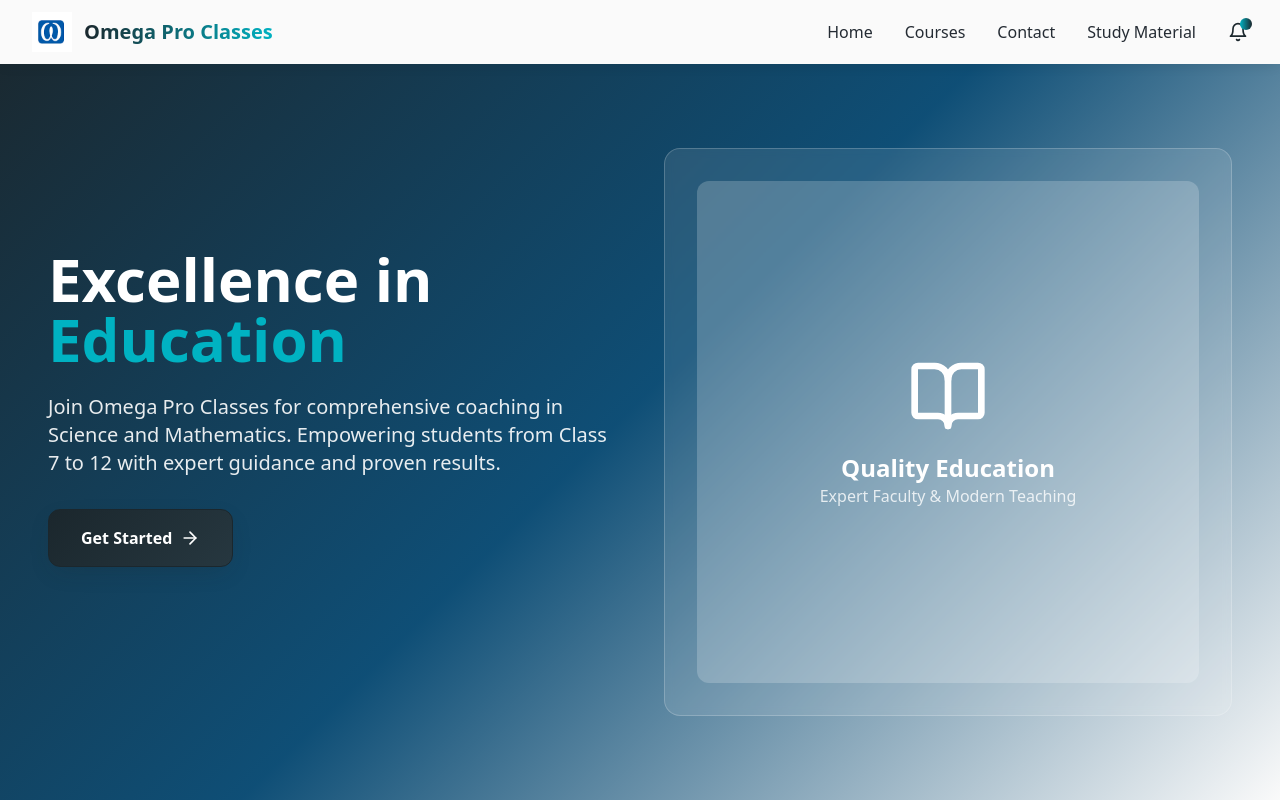
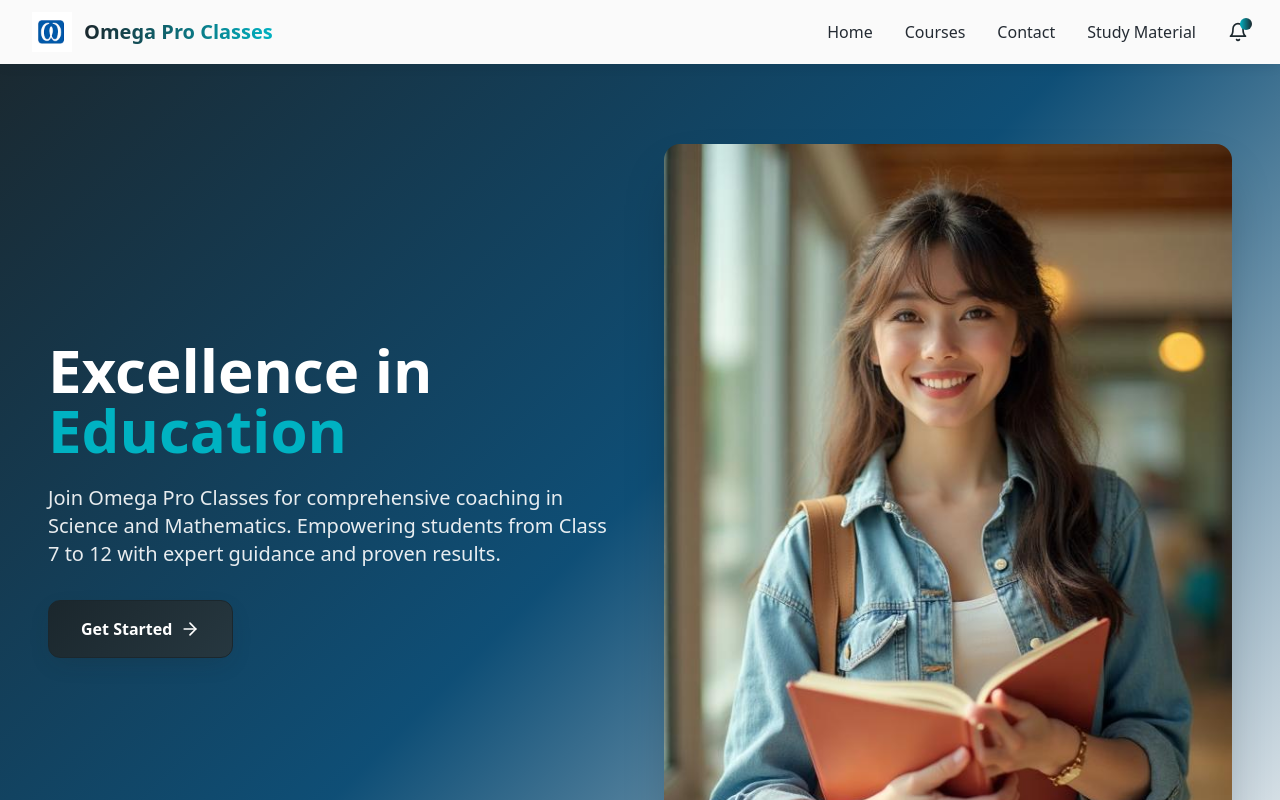
Before and after one commit to Janvi1205/omega-Classes, a React (Vite) app: page / in a window 1280 px wide. Shown: the top 800 px of the page. Built offline with nearby package versions, Linux system fonts and the light colour scheme.

Commit message:
Update Hero section image
Replace the white box in the Hero section with an image of a teenage girl holding books.

```diff
--- a/src/components/Hero.tsx
+++ b/src/components/Hero.tsx
@@ -1,5 +1,6 @@
 import { motion } from 'framer-motion';
-import { ArrowRight, BookOpen, Users, Trophy } from 'lucide-react';
+import { ArrowRight } from 'lucide-react';
+import studentHero from '@/assets/student-hero.jpg';
 const Hero = () => {
   const scrollToCourses = () => {
     const element = document.querySelector('#batches');
@@ -79,19 +80,12 @@ const Hero = () => {
           duration: 0.8,
           delay: 0.3
         }} className="relative">
-            <div className="relative bg-white/10 backdrop-blur-sm rounded-2xl p-4 sm:p-8 border border-white/20">
-              <div className="aspect-square bg-white/20 rounded-xl flex items-center justify-center">
-                <div className="text-center text-primary-foreground">
-                  <BookOpen size={60} className="mx-auto mb-4 sm:w-20 sm:h-20" />
-                  <h3 className="text-xl sm:text-2xl font-bold">Quality Education</h3>
-                  <p className="text-primary-foreground/80 text-sm sm:text-base">Expert Faculty & Modern Teaching</p>
-                </div>
-              </div>
-
-              {/* Floating cards */}
-
-
-
+            <div className="relative">
+              <img
+                src={studentHero}
+                alt="Student holding books - Quality education at Omega Pro Classes"
+                className="w-full h-auto rounded-2xl shadow-2xl"
+              />
             </div>
           </motion.div>
         </div>
```
Also changed, not shown: src/assets/student-hero.jpg (added).
